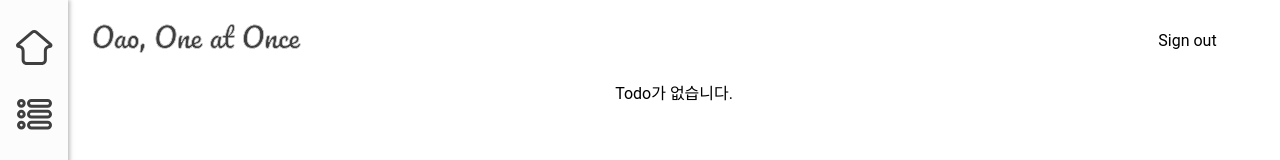
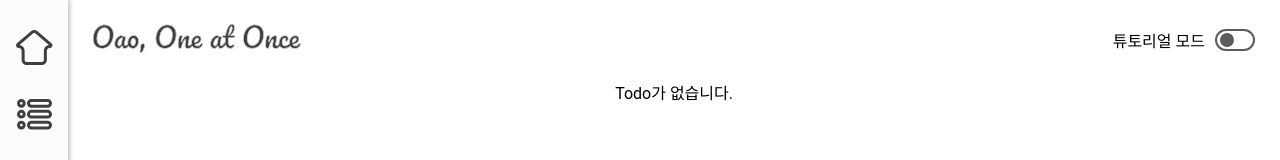
Before and after one commit to boostcampwm-2022/web20-OAO, a React (Vite) app in the folder client/: page / in a window 1280 px wide. Shown: the top 160 px of the page. Built offline with nearby package versions, Linux system fonts and the light colour scheme.

Commit message:
feat: 튜토리얼 모드 전환 버튼 구현

```diff
--- /dev/null
+++ b/client/src/components/tutorial/ToggleButton.tsx
@@ -0,0 +1,57 @@
+import { ReactElement } from 'react';
+import styled from 'styled-components';
+
+interface ButtonStylingProps {
+  isActive: boolean;
+}
+
+const StyledButton = styled.button<ButtonStylingProps>`
+  position: absolute;
+  inset: 0px;
+  transition: all 200ms ease 0s;
+  border-radius: 22px;
+  cursor: pointer;
+  border: 2px solid #5c5c5c;
+  background: transparent;
+
+  &::before {
+    width: 14px;
+    height: 14px;
+    left: 3px;
+    bottom: 2px;
+    background-color: #5c5c5c;
+    position: absolute;
+    content: '';
+    transition: all 200ms ease 0s;
+    border-radius: 50%;
+  }
+
+  ${({ isActive }) =>
+    isActive &&
+    `
+        border: 2px solid #FEA34F;
+        &::before {
+          transform: translateX(16px);
+          background-color: #FEA34F;
+        }
+      `}
+`;
+const Wrapper = styled.div`
+  position: relative;
+  display: inline-block;
+  width: 40px;
+  height: 22px;
+`;
+
+interface ToggleButtonProps {
+  isActive: boolean;
+  toggleActive: () => void;
+}
+
+export const ToggleButton = ({ isActive, toggleActive, ...props }: ToggleButtonProps): ReactElement => {
+  return (
+    <Wrapper {...props}>
+      <StyledButton isActive={isActive} onClick={toggleActive} />
+    </Wrapper>
+  );
+};
--- a/client/src/container/Header.tsx
+++ b/client/src/container/Header.tsx
@@ -1,11 +1,12 @@
-import { ReactElement } from 'react';
+import { ReactElement, useState } from 'react';
 import styled from 'styled-components';
 
 import LongLogo from '@images/LongLogo.svg';
 
 import { Link } from 'react-router-dom';
 import Image from '@components/Image';
-import LoginButton from '@components/LoginButton';
+// import LoginButton from '@components/LoginButton';
+import { ToggleButton } from '@components/tutorial/ToggleButton';
 
 const Wrapper = styled.div`
   display: flex;
@@ -18,13 +19,25 @@ const Wrapper = styled.div`
   z-index: -10;
 `;
 
+const TutorialButtonWrapper = styled.div`
+  font-family: 'Nanum Myeongjo';
+  position: relative;
+  display: flex;
+  align-items: center;
+  gap: 10px;
+`;
+
 const Header = (): ReactElement => {
+  const [isActive, setIsActive] = useState(false);
   return (
     <Wrapper>
       <Link to="/">
         <Image src={LongLogo} flexGrow={3} />
       </Link>
-      <LoginButton />
+      <TutorialButtonWrapper>
+        <span>튜토리얼 모드</span>
+        <ToggleButton isActive={isActive} toggleActive={() => setIsActive(!isActive)} />
+      </TutorialButtonWrapper>
     </Wrapper>
   );
 };
```
